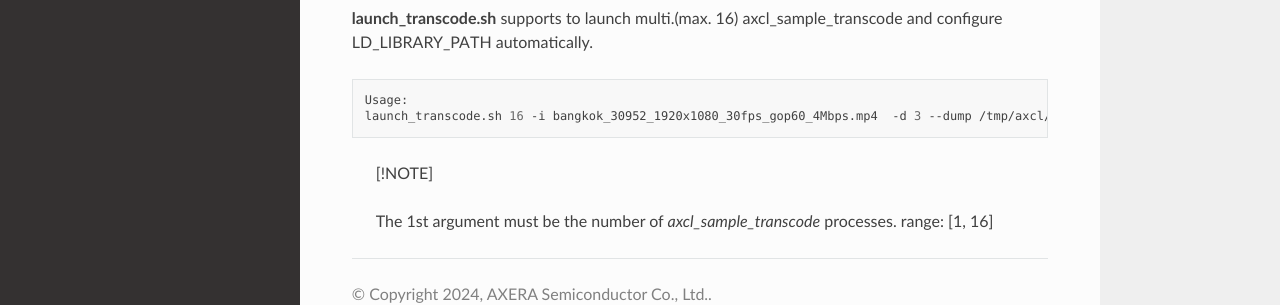
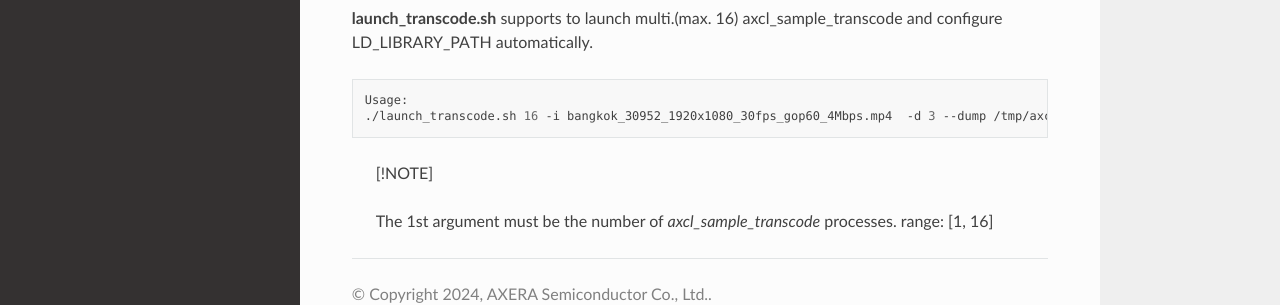
Before and after one commit to AXERA-TECH/axcl-docs, a Sphinx documentation site: the page built from source/doc_axcl_sample_transcode.md, in a window 1280 px wide and 900 px high, scrolled down 1550 px. Shown: the part 536-841 px from the top of the window. Built offline with Sphinx 7.4.7 and the Read the Docs theme 3.1.0, drawn with Linux system fonts in a browser that asks for light colours.

````diff
--- a/source/doc_axcl_sample_transcode.md
+++ b/source/doc_axcl_sample_transcode.md
@@ -100,7 +100,7 @@ options:
 
 ```bash
 Usage:
-launch_transcode.sh 16 -i bangkok_30952_1920x1080_30fps_gop60_4Mbps.mp4  -d 3 --dump /tmp/axcl/transcode.265
+./launch_transcode.sh 16 -i bangkok_30952_1920x1080_30fps_gop60_4Mbps.mp4  -d 3 --dump /tmp/axcl/transcode.265
 ```
 
 > [!NOTE]
````
